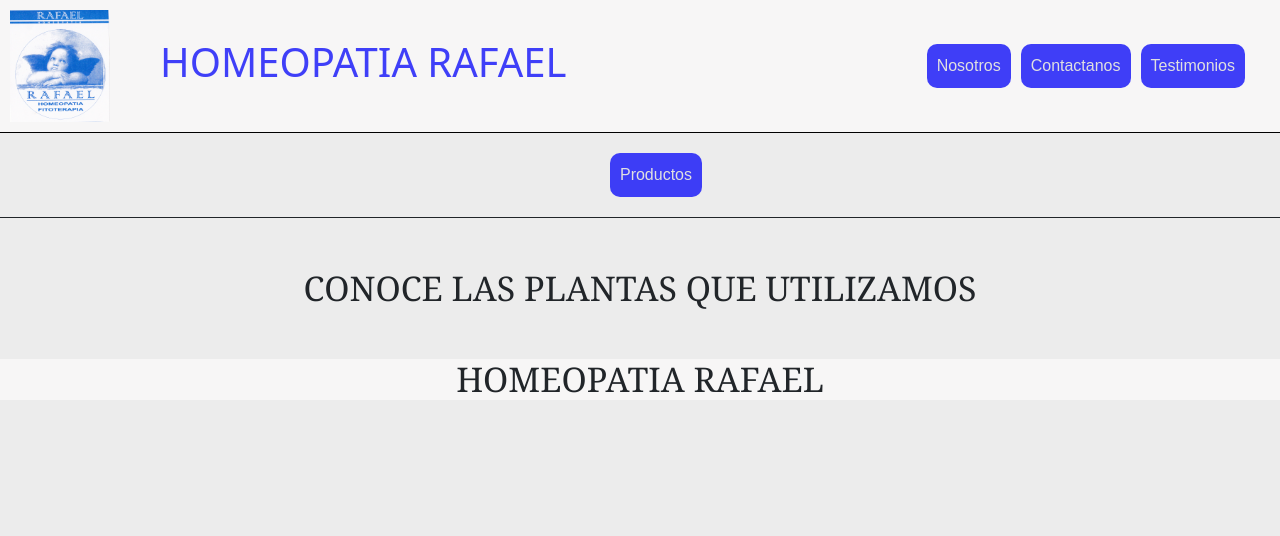
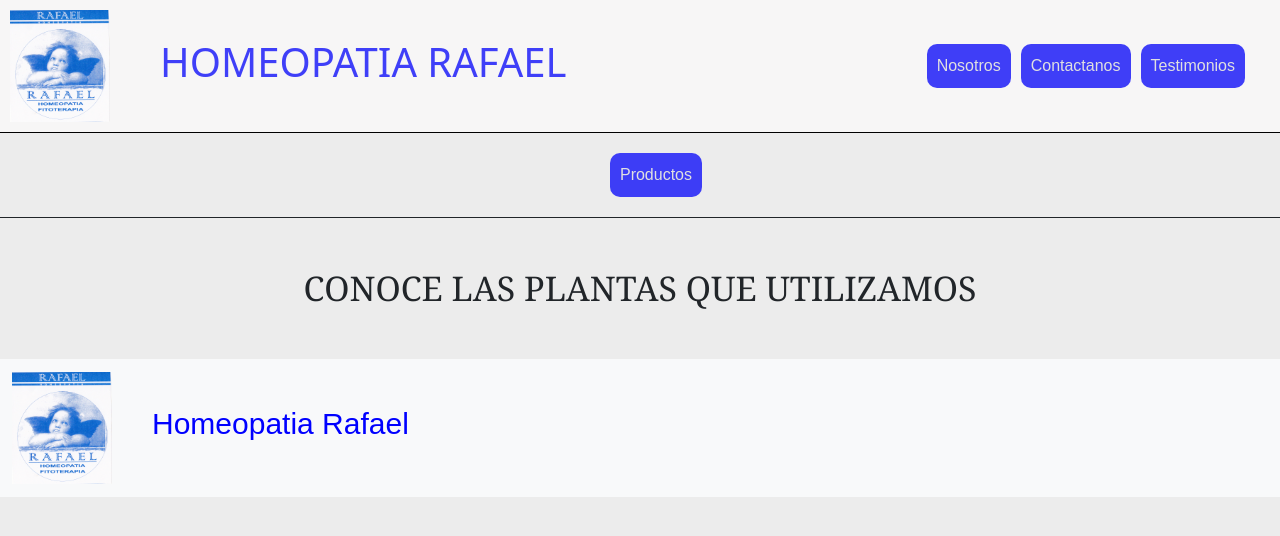
Before and after one commit to Nicolas-Genta/git-semana-6, a plain HTML site: page html/plantas.html in a window 1280 px wide. Drawn offline with nearby package versions, Linux system fonts and the light colour scheme.

Commit message:
footer creo que terminado

```diff
--- a/css/style.css
+++ b/css/style.css
@@ -131,3 +131,9 @@
 footer{
     background-color: rgb(247, 246, 246);
 }
+
+footer nav div a h6{
+    color: blue;
+    font-size: 30px;
+    margin-left: 40px;
+}
--- a/html/plantas.html
+++ b/html/plantas.html
@@ -31,7 +31,19 @@
     <h2>CONOCE LAS PLANTAS QUE UTILIZAMOS</h2>
 
     <footer>
-        <h2 class="pie">HOMEOPATIA RAFAEL</h2>
+        <nav class="navbar bg-body-tertiary ">
+            <div class="container-fluid">
+                <a class="navbar-brand d-flex align-items-center" href="#">
+                    <img src="../imagenes/logo-homeopatia-rafael.jpg" alt="Logo" width="100"
+                        class="d-inline-block align-text-top">
+                    <h6>Homeopatia Rafael</h6>
+                </a>
+            </div>
+        </nav>
     </footer>
+
+    <script src="https://cdn.jsdelivr.net/npm/bootstrap@5.3.3/dist/js/bootstrap.bundle.min.js"
+        integrity="sha384-YvpcrYf0tY3lHB60NNkmXc5s9fDVZLESaAA55NDzOxhy9GkcIdslK1eN7N6jIeHz" crossorigin="anonymous">
+        </script>
 </body>
 </html>
```
Also changed, not shown: html/contacto.html (+12 -2 lines), html/productos.html (+13 -1 lines), html/testimonios.html (+12 -1 lines), index.html (+3 -3 lines).
